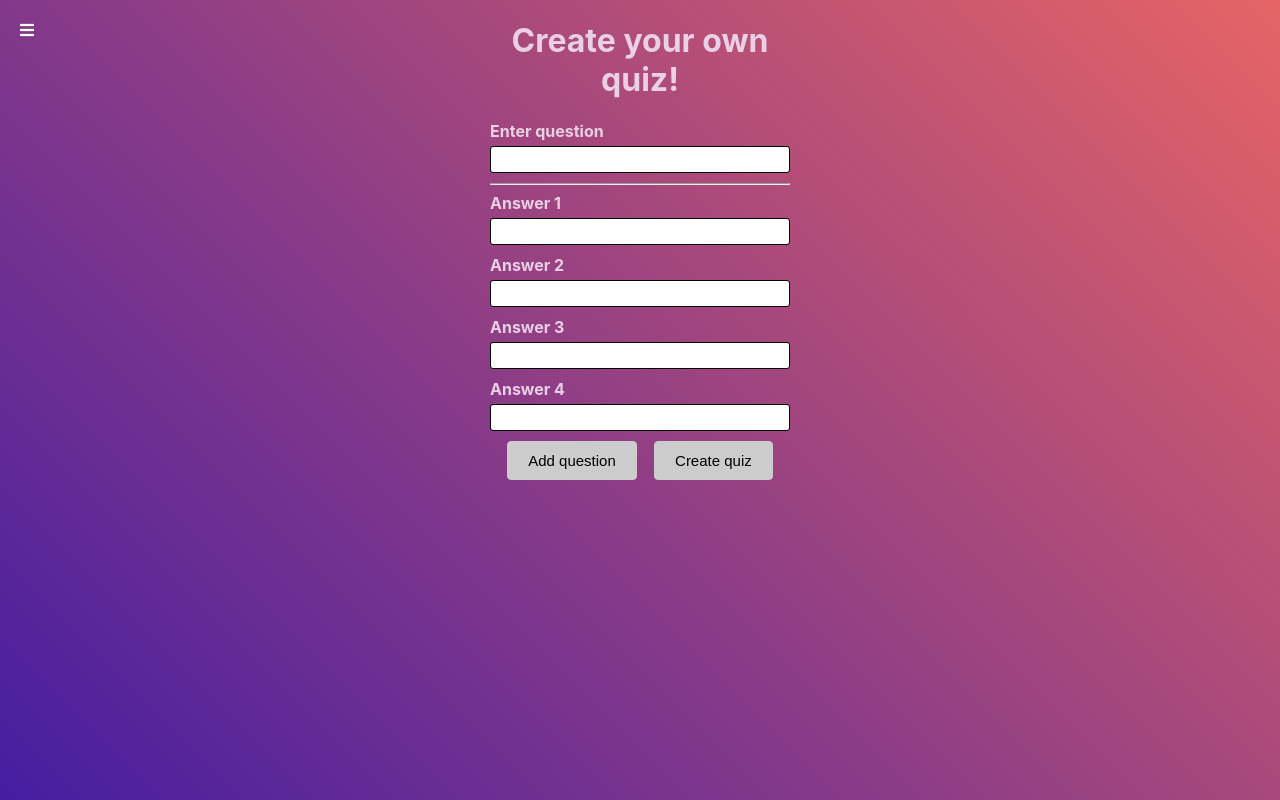
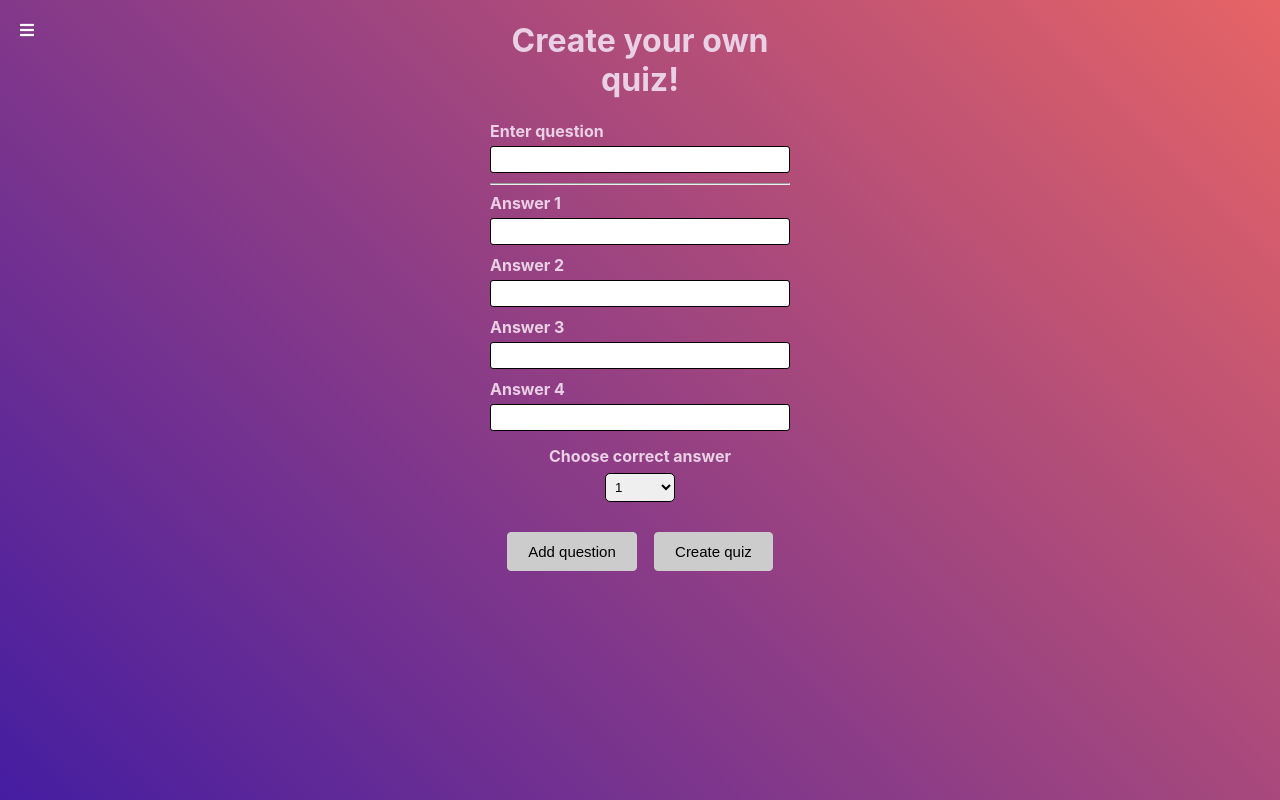
Before and after one commit to avshultsev/react-quiz-app, a React (Create React App) app: page /quiz-creator in a window 1280 px wide. Built offline with nearby package versions, Linux system fonts and the light colour scheme.

Commit message:
QuizCreator part 2
Select common component added, functionality of the inputs expanded

```diff
--- /dev/null
+++ b/src/components/Select/Select.jsx
@@ -0,0 +1,32 @@
+import React from 'react';
+import styles from './Select.module.css'
+
+const Select = props => {
+  const htmlFor = `${props.label}-${Math.random()}`
+
+  return (
+    <div className={styles.Select}>
+      <label
+        htmlFor={htmlFor}>
+          {props.label}
+      </label>
+      <select
+        id={htmlFor}
+        value={props.selectedValue}
+        onChange={props.selectChangeHandler}>
+          {
+            props.options.map((option, index) => {
+              return (
+                <option
+                  key={option.value + index}
+                  value={option.value}>
+                    {option.text}
+                </option>)
+            })
+          }
+      </select>
+    </div>
+  )
+}
+
+export default Select;
--- /dev/null
+++ b/src/components/Select/Select.module.css
@@ -0,0 +1,18 @@
+.Select {
+    width: 100%;
+}
+
+.Select label {
+    display: block;
+    font-weight: bold;
+    margin: 15px auto 7px;
+}
+
+.Select select {
+    outline: none;
+    padding: 5px;
+    border: 1px solid #000;
+    border-radius: 5px;
+    width: 70px;
+    transition: all .3s ease-in-out;
+}
--- a/src/containers/QuizCreator/QuizCreator.jsx
+++ b/src/containers/QuizCreator/QuizCreator.jsx
@@ -2,6 +2,7 @@ import React, { Component } from 'react';
 import styles from './QuizCreator.module.css';
 import Input from '../../UI/Input/Input';
 import Button from '../../UI/Button/Button';
+import Select from '../../components/Select/Select';
 import {createControl} from '../../form/formFramework';
 
 const createOptionControl = number => {
@@ -28,6 +29,7 @@ const createFormControl = () => {
 export default class QuizCreator extends Component {
   state = {
     isFromValid: false,
+    correctAnswerId: 1,
     quiz: [],
     formControls: createFormControl()
   }
@@ -44,28 +46,23 @@ export default class QuizCreator extends Component {
     event.preventDefault();
   }
 
-  renderInputs() {
-    return Object.keys(this.state.formControls).map((controlName, index) => {
-      const control = this.state.formControls[controlName];
+  inputHandler = (value, controlName) => {
+    // console.log(id, event.target.value);
 
-      return (
-        <React.Fragment>
-          <Input
-            key={index.toString()}
-            label={control.label}               //config object
-            errorMessage={control.errorMessage} //config object
-            value={control.value}               //return of createControl()
-            type={control.type}
+    const formControlsCopy = {...this.state.formControls};
+    let control = {...formControlsCopy[controlName]};
 
-            valid={control.valid}               //return of createControl()
-            touched={control.touched}           //return of createControl()
-            required={control.required}
+    control.value = value;
+    formControlsCopy[controlName] = control;
 
-            inputHandler={event => this.inputHandler(event)}
-          />
-          {index === 0 && <hr />}
-        </React.Fragment>
-      )
+    this.setState({
+      formControls: formControlsCopy
+    })
+  }
+
+  selectChangeHandler = value => {
+    this.setState({
+      correctAnswerId: +value
     })
   }
 
@@ -76,8 +73,45 @@ export default class QuizCreator extends Component {
           <h1>Create your own quiz!</h1>
           <form onSubmit={this.submitHandler}>
             {
-              this.renderInputs()
+              Object.keys(this.state.formControls).map((controlName, index) => {
+                const control = this.state.formControls[controlName];
+
+                return (
+                  <React.Fragment key={index}>
+                    <Input
+                      key={index}
+                      label={control.label}               //config object
+                      errorMessage={control.errorMessage} //config object
+                      id={control.id || 0}                //config object
+                      value={control.value}               //return of createControl()
+                      type={control.type}
+
+                      isCorrect={this.state.correctAnswerId === control.id}
+
+                      valid={control.valid}               //return of createControl()
+                      touched={control.touched}           //return of createControl()
+                      required={control.required}
+
+                      inputHandler={event => this.inputHandler(event.target.value, controlName)}
+                    />
+                    {index === 0 && <hr />}
+                  </React.Fragment>
+                )
+              })
             }
+
+            <Select
+              label='Choose correct answer'
+              selectedValue={this.state.correctAnswerId}
+              options={[
+                {text: 1, value: 1},
+                {text: 2, value: 2},
+                {text: 3, value: 3},
+                {text: 4, value: 4}
+              ]}
+              selectChangeHandler={event => this.selectChangeHandler(event.target.value)}
+            />
+
           </form>
           <div className={styles.buttonSection}>
             <Button
--- a/src/containers/QuizCreator/QuizCreator.module.css
+++ b/src/containers/QuizCreator/QuizCreator.module.css
@@ -2,18 +2,14 @@
     text-align: center;
     width: 100%;
     max-width: 300px;
-    margin: 0 auto 40px;
+    margin: 0 auto;
 }
 
-.QuizCreator > form {
-    display: flex;
-    flex-direction: column;
-    flex-grow: 1;
-    text-align: left;
-    margin: 0 auto 40px;
+.QuizCreator form {
+    margin-bottom: 30px;
 }
 
-.QuizCreator > div > .buttonSection {
+.QuizCreator .buttonSection {
     display: flex;
     justify-content: space-evenly;
 }
```
